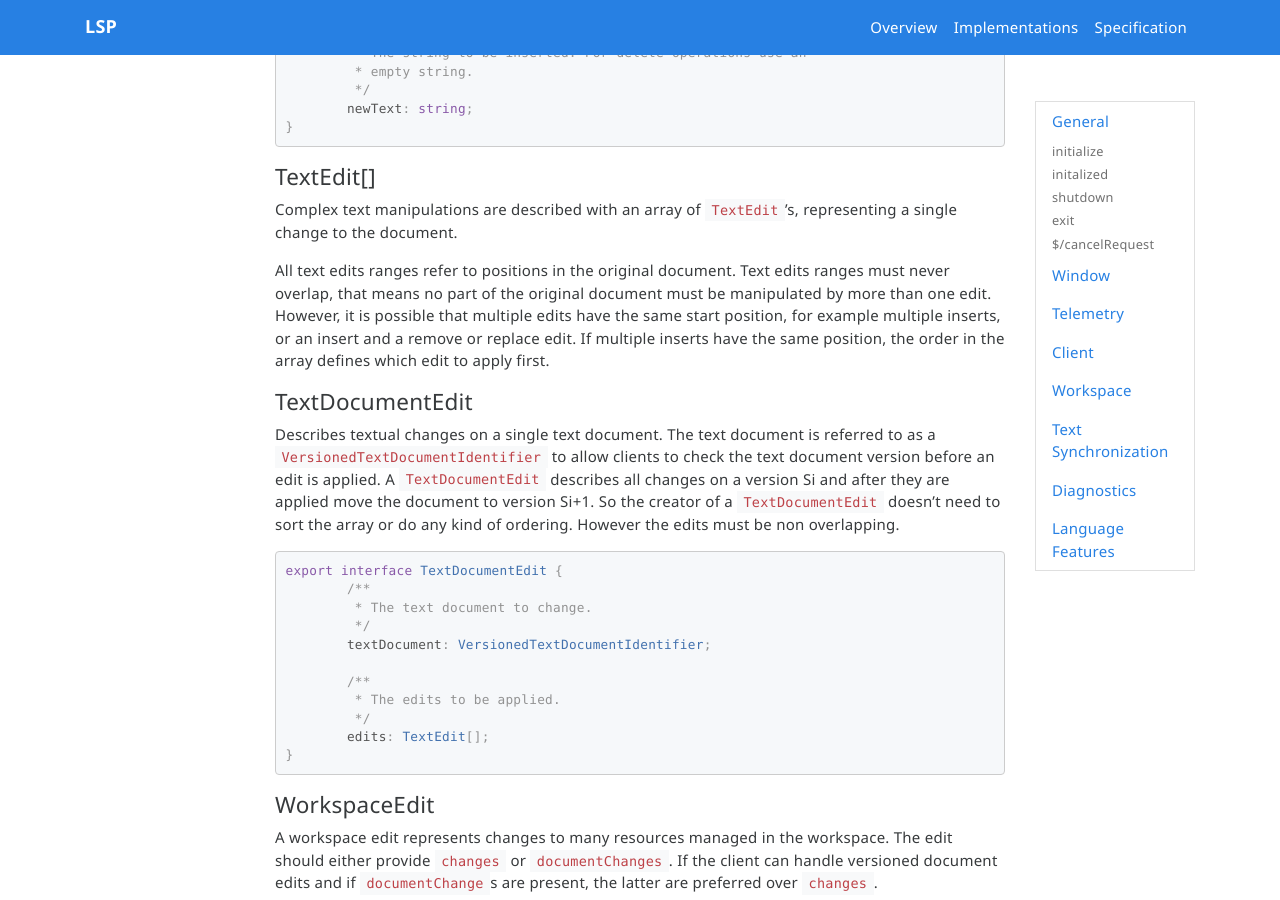
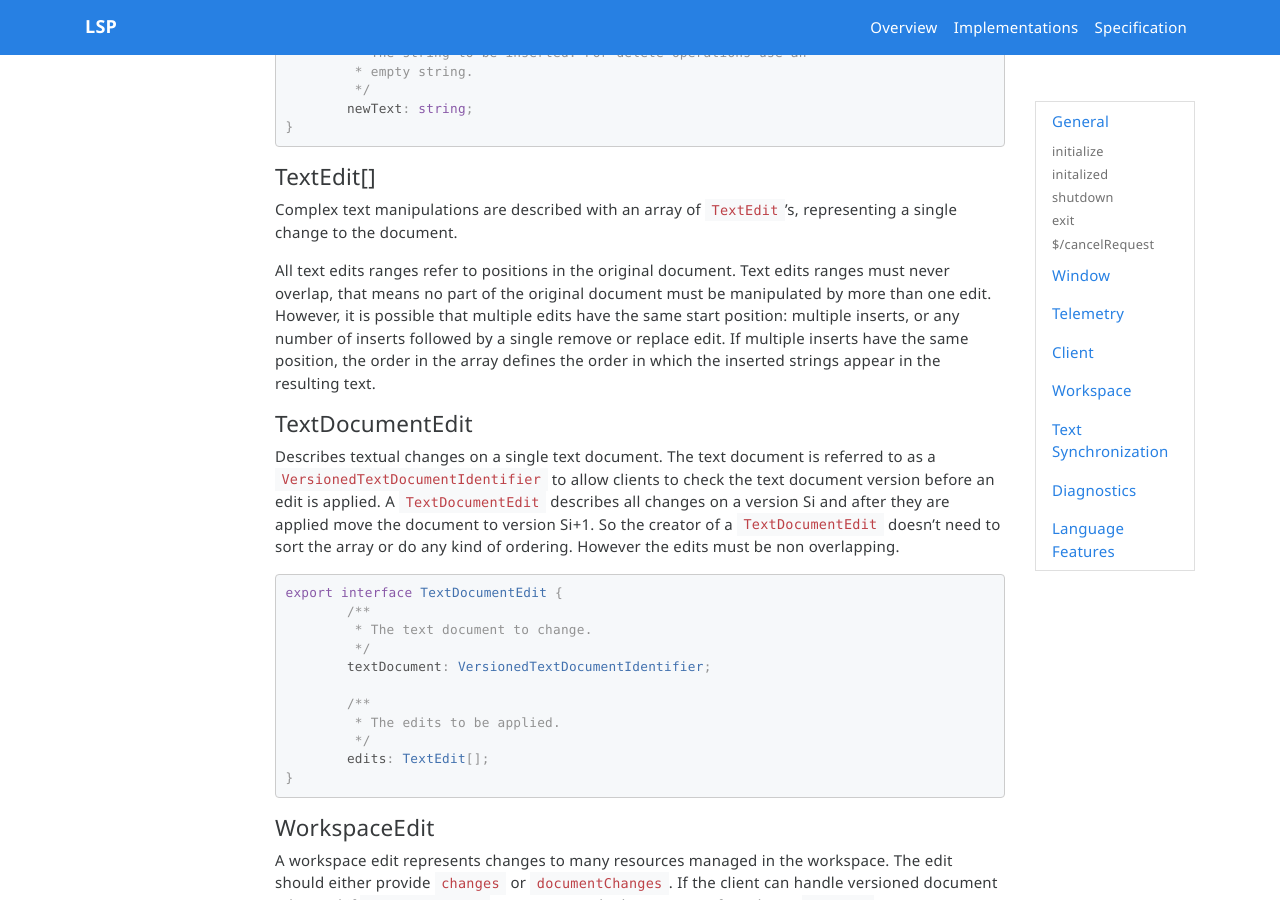
Before and after one commit to microsoft/language-server-protocol, a Jekyll site: the page built from specification.md, in a window 1280 px wide and 900 px high, scrolled down 8058 px. Built offline with Jekyll 4.4.1, drawn with Linux system fonts in a browser that asks for light colours; nearby versions of some CDN libraries; emoji names are drawn with the system emoji font.

Commit message:
Improve TextEdit[] spec

```diff
--- a/specification.md
+++ b/specification.md
@@ -391,7 +391,7 @@ interface TextEdit {
 
 Complex text manipulations are described with an array of `TextEdit`'s, representing a single change to the document.
 
-All text edits ranges refer to positions in the original document. Text edits ranges must never overlap, that means no part of the original document must be manipulated by more than one edit. However, it is possible that multiple edits have the same start position, for example multiple inserts, or an insert and a remove or replace edit. If multiple inserts have the same position, the order in the array defines which edit to apply first.
+All text edits ranges refer to positions in the original document. Text edits ranges must never overlap, that means no part of the original document must be manipulated by more than one edit. However, it is possible that multiple edits have the same start position: multiple inserts, or any number of inserts followed by a single remove or replace edit. If multiple inserts have the same position, the order in the array defines the order in which the inserted strings appear in the resulting text.
 
 #### TextDocumentEdit
 
```
